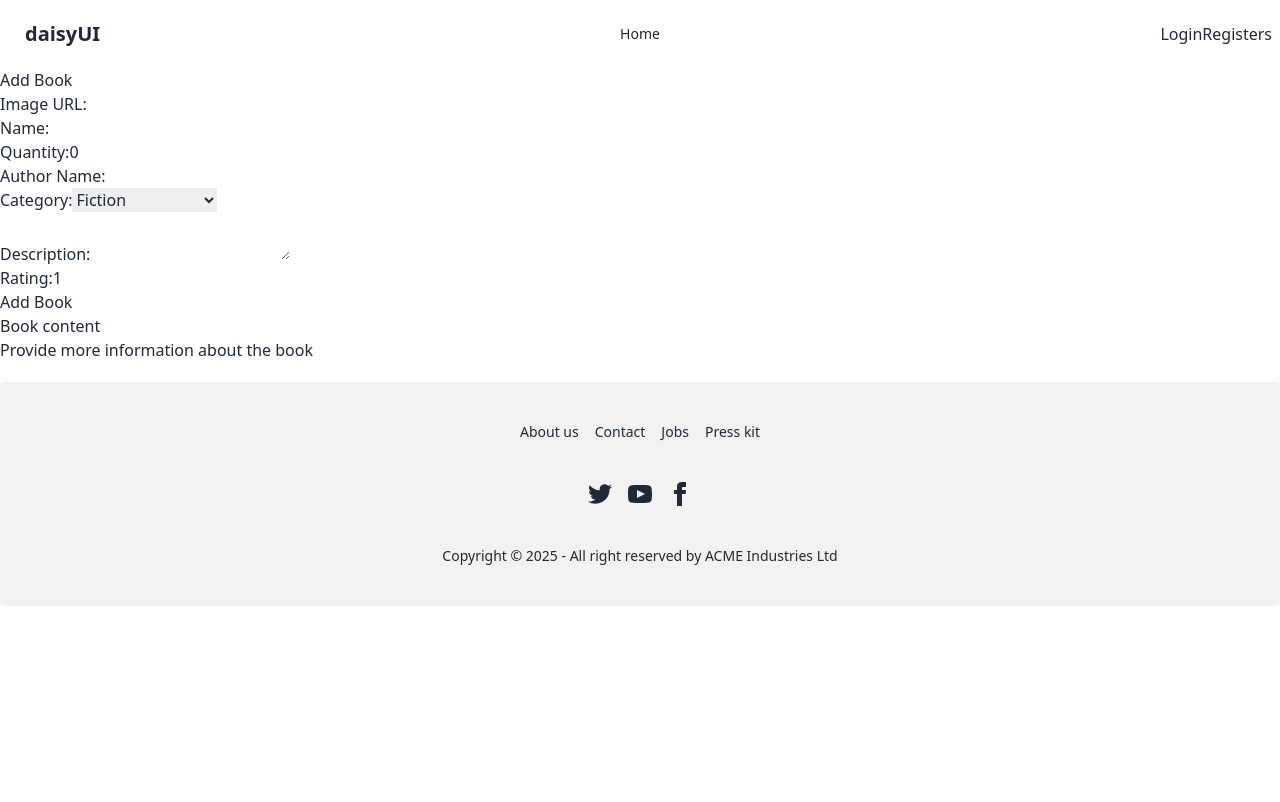
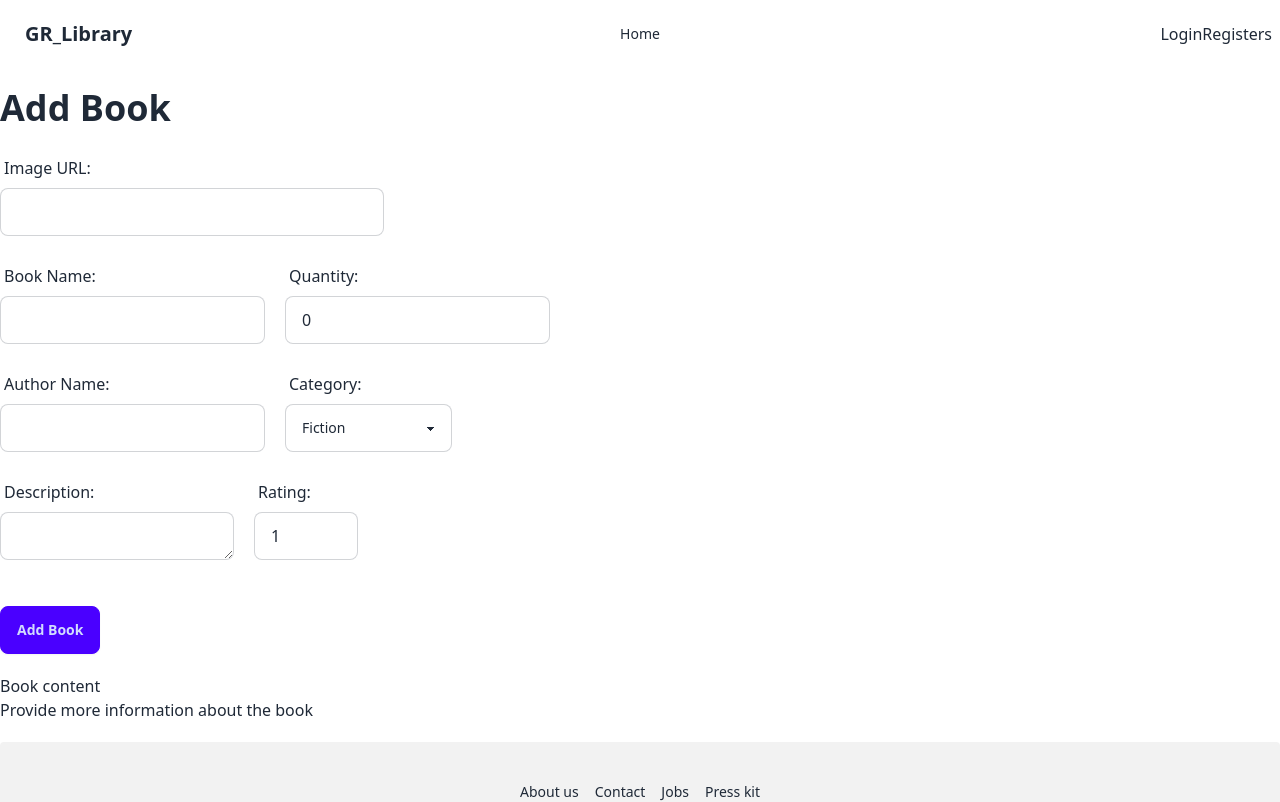
Before and after one commit to gr99murad/Library-management-system-client, a React (Vite) app: page /addBook in a window 1280 px wide. Shown: the top 802 px of the page. Built offline with nearby package versions, Linux system fonts and the light colour scheme; no server answers.

Commit message:
Added add book form design

```diff
--- a/src/Components/Navbar.jsx
+++ b/src/Components/Navbar.jsx
@@ -60,7 +60,7 @@ const Navbar = () => {
         {links}
       </ul>
     </div>
-    <a className="btn btn-ghost text-xl">daisyUI</a>
+    <a className="btn btn-ghost text-xl">GR_Library</a>
   </div>
   <div className="navbar-center hidden lg:flex">
     <ul className="menu menu-horizontal px-1">
--- a/src/Pages/AddBook.jsx
+++ b/src/Pages/AddBook.jsx
@@ -36,28 +36,31 @@ const AddBook = () => {
         }
     };
     return (
-        <div>
-            <h2>Add Book</h2>
+        <div className=''>
+            <h2 className='text-4xl font-bold my-5'>Add Book</h2>
             <form onSubmit={handleSubmit}>
                 <div>
-                    <label>Image URL:</label>
-                    <input type="text" name='image' value={formData.image} onChange={handleChange} />
+                    <label className='label'>Image URL:</label>
+                    <input className='input input-bordered w-96' type="text" name='image' value={formData.image} onChange={handleChange} />
+                </div>
+                <div className='flex gap-5 my-5'>
+                <div>
+                    <label className='label'>Book Name:</label>
+                    <input className='input input-bordered' type="text" name='name' value={formData.name} onChange={handleChange} />
                 </div>
                 <div>
-                    <label>Name:</label>
-                    <input type="text" name='name' value={formData.name} onChange={handleChange} />
+                    <label className='label'>Quantity:</label>
+                    <input className='input input-bordered' type="number" name='quantity' value={formData.quantity} onChange={handleChange} />
+                </div>
+                </div>
+                <div className='flex gap-5 mt-5'>
+                <div>
+                    <label className='label'>Author Name:</label>
+                    <input className='input input-bordered' type="text" name='author' value={formData.author} onChange={handleChange} />
                 </div>
                 <div>
-                    <label>Quantity:</label>
-                    <input type="number" name='quantity' value={formData.quantity} onChange={handleChange} />
-                </div>
-                <div>
-                    <label>Author Name:</label>
-                    <input type="text" name='author' value={formData.author} onChange={handleChange} />
-                </div>
-                <div>
-                    <label>Category:</label>
-                   <select name='category' value={formData.category} onChange={handleChange}>
+                    <label className='label'>Category:</label>
+                   <select className='select select-bordered'  name='category' value={formData.category} onChange={handleChange}>
                         <option value="fiction">Fiction</option>
                         <option value="science">Science</option>
                         <option value="history">History</option>
@@ -65,16 +68,19 @@ const AddBook = () => {
 
                     </select>
                 </div>
+                </div>
+                <div className='flex gap-5 my-5'>
                 <div>
-                    <label>Description:</label>
-                    <textarea name="description" value={formData.description} onChange={handleChange}></textarea>
+                    <label className='label'>Description:</label>
+                    <textarea className='input input-bordered' name="description" value={formData.description} onChange={handleChange}></textarea>
                 </div>
 
                 <div>
-                    <label>Rating:</label>
-                    <input type="number" name='rating' value={formData.rating} min="1" max="5" onChange={handleChange} />
+                    <label className='label'>Rating:</label>
+                    <input className='input input-bordered' type="number" name='rating' value={formData.rating} min="1" max="5" onChange={handleChange} />
                 </div>
-                <button type='submit'>Add Book</button>
+                </div>
+                <button className='btn btn-primary my-5' type='submit'>Add Book</button>
 
             </form>
             <div>
--- a/src/Pages/AllBooks.jsx
+++ b/src/Pages/AllBooks.jsx
@@ -7,7 +7,7 @@ const AllBooks = () => {
     const [loading, setLoading] = useState(true);
     const [error, setError] = useState(null);
     const [showAvailable, setShowAvailable] = useState(false);
-    const [viewMode, setViewMode] = useState('card');
+    const [viewMode, setViewMode] = useState('Card View');
 
     useEffect(() => {
         fetch('http://localhost:5000/books')
@@ -49,6 +49,8 @@ const AllBooks = () => {
         </button>
 
         <select onChange={handleViewChange} value={viewMode} className='select select-bordered'>
+        <option value="">Select View</option>
+
           <option value="Card">Card View</option>
           <option value="Table">Table View</option>
 
--- a/src/Pages/BorrowedBooks.jsx
+++ b/src/Pages/BorrowedBooks.jsx
@@ -35,7 +35,7 @@ const BorrowedBooks = () => {
             { borrowedBooks.length === 0 ? (
                 <p>No borrowed Books.</p>
             ):(
-                <div>
+                <div className="grid grid-cols-1 md:grid-cols-2 lg:grid-cols-3 gap-7">
                     {borrowedBooks.map((book) => (
                         <div key={book._id} className="card bg-base-100 w-96 shadow-xl">
                         <figure className="px-10 pt-10">
```
